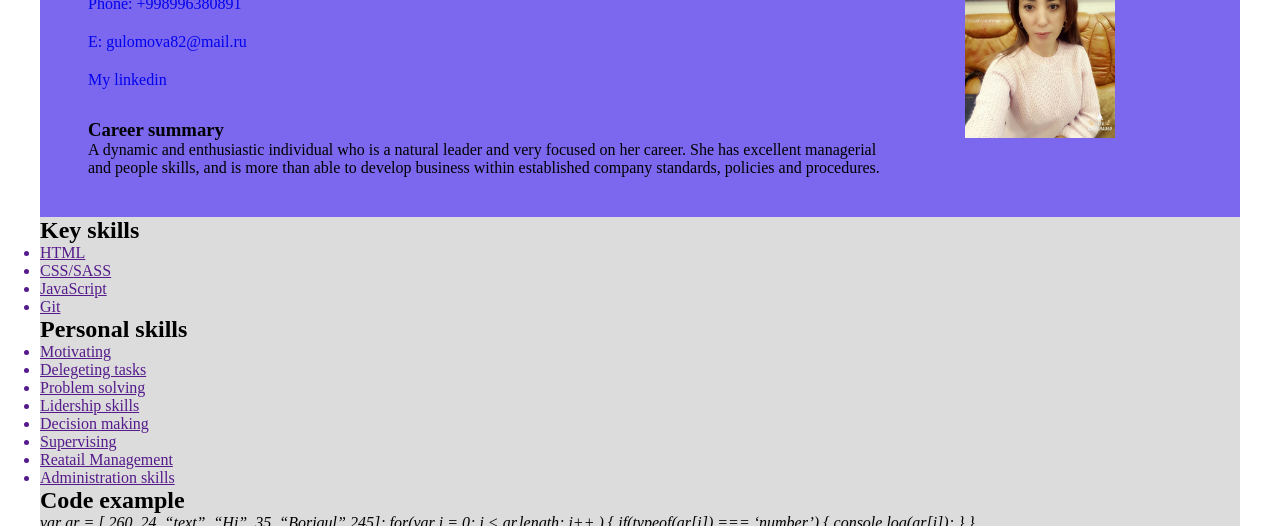
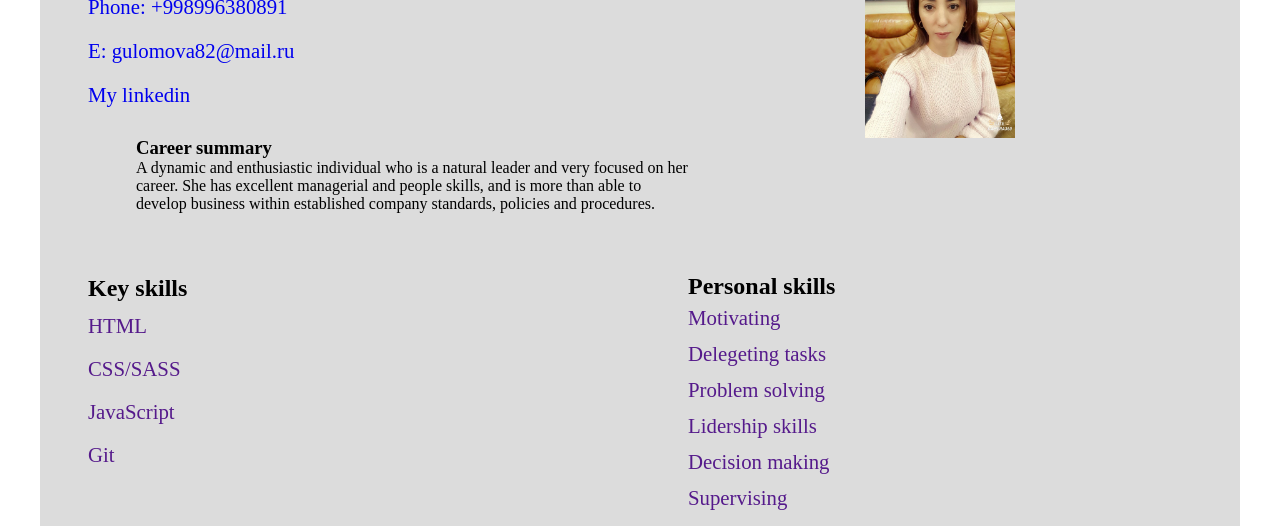
Before and after one commit to guli-gulom/rcschool-cv, a plain HTML site: page index.html in a window 1280 px wide. Shown: the part 82-608 px from the top of the page. Drawn offline with Linux system fonts and the light colour scheme.

Commit message:
feat: styles changed in style.css

```diff
--- a/index.html
+++ b/index.html
@@ -74,16 +74,17 @@
             </a>
            </ul>
        </div>
-       <div class="fourth">
-           <h2>Code example</h2>
-           <i>
-            var ar = [ 260, 24, “text”, “Hi”, 35, “Borigul”,245];
 
-            for(var i = 0; i < ar.length; i++ ) { if(typeof(ar[i]) === ‘number’) { console.log(ar[i]); } }
-           </i>
-       </div>
       </main>
       <footer>
+        <div class="fourth">
+            <h2>Code example</h2>
+            <i>
+             var ar = [ 260, 24, “text”, “Hi”, 35, “Borigul”,245];
+
+             for(var i = 0; i < ar.length; i++ ) { if(typeof(ar[i]) === ‘number’) { console.log(ar[i]); } }
+            </i>
+        </div>
           <h2>ACADEMIC QUALIFICATIONS</h2>
           <p>Andijan University of Foreign Languages, Uzbekistan BSc, Russian Language</p>
           <h3>Language spoken</h3>
--- a/style.css
+++ b/style.css
@@ -12,8 +12,9 @@
 .grid-container {
     padding: 20px 0;
     display: grid;
-    grid-template-columns: 2fr 1fr;
-    background-color: mediumslateblue;
+    grid-template-columns: 1fr 1fr;
+    margin: 0 auto;
+
 }
 .for-image img{
     width: 100%;
@@ -29,8 +30,9 @@ margin-left: 3rem;
     text-align: center;
     font-size: 2.5rem;
 }
-.first {
+.first, .second, .third, .fourth {
     padding: 20px 0;
+    margin-left: 3rem;
 
 }
 nav a {
@@ -40,3 +42,19 @@ nav ul li{
     list-style: none;
     padding: 10px 0;
 }
+.second a, .third a, .fourth a{
+    text-decoration: none;
+}
+.second {
+    line-height: 31px;
+
+}
+ ul li{
+    list-style: none;
+    padding: 6px 0;
+    font-size: 1.3rem;
+}
+main {
+    display: grid;
+    grid-template-columns: 1fr 1fr;
+}
```
